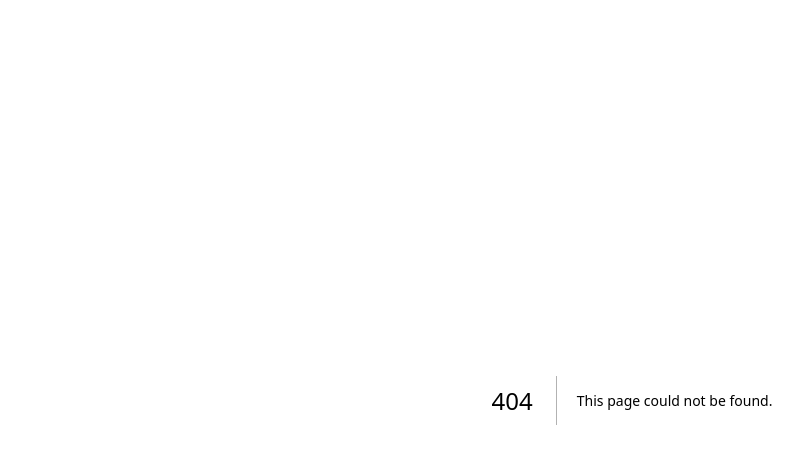
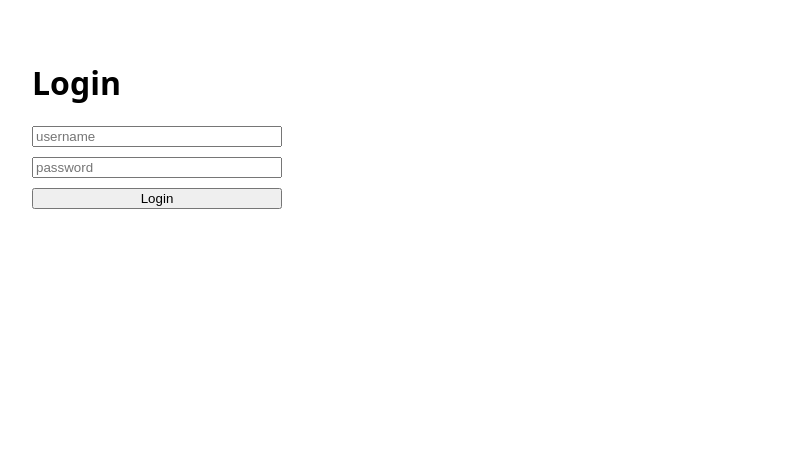
Before and after one commit to advprog-2026-13-project/yomu-frontend, a Next.js app: page /auth/login in a window 1280 px wide. Before the commit this address had no page. Shown: the top 464 px of the page, without its empty margins (8-811 px from the left). Built offline with nearby package versions, Linux system fonts and the light colour scheme.

Commit message:
add login

```diff
--- /dev/null
+++ b/src/app/auth/login/page.tsx
@@ -0,0 +1,64 @@
+"use client";
+
+import { useState } from "react";
+import { useRouter } from "next/navigation";
+
+export default function LoginPage() {
+    const router = useRouter();
+
+    const [username, setUsername] = useState("");
+    const [password, setPassword] = useState("");
+
+    async function handleSubmit(e: React.FormEvent) {
+        e.preventDefault();
+
+        const res = await fetch("/api/auth/login", {
+            method: "POST",
+            headers: {
+                "Content-Type": "application/json",
+            },
+            body: JSON.stringify({ identifier: username, password }),
+        });
+
+        const data = await res.json();
+
+        if (res.ok) {
+
+            const token = data.token ?? data.accessToken ?? data.jwt;
+
+            if (!token) {
+                alert("Login success but token not found in response");
+                return;
+            }
+
+            localStorage.setItem("token", token);
+            router.push("/dashboard");
+
+        } else {
+            alert("Login failed");
+        }
+    }
+
+    return (
+        <div style={{ padding: "40px" }}>
+            <h1>Login</h1>
+
+            <form onSubmit={handleSubmit} style={{ display: "grid", gap: "10px", width: "250px" }}>
+                <input
+                    placeholder="username"
+                    value={username}
+                    onChange={(e) => setUsername(e.target.value)}
+                />
+
+                <input
+                    type="password"
+                    placeholder="password"
+                    value={password}
+                    onChange={(e) => setPassword(e.target.value)}
+                />
+
+                <button type="submit">Login</button>
+            </form>
+        </div>
+    );
+}
```
